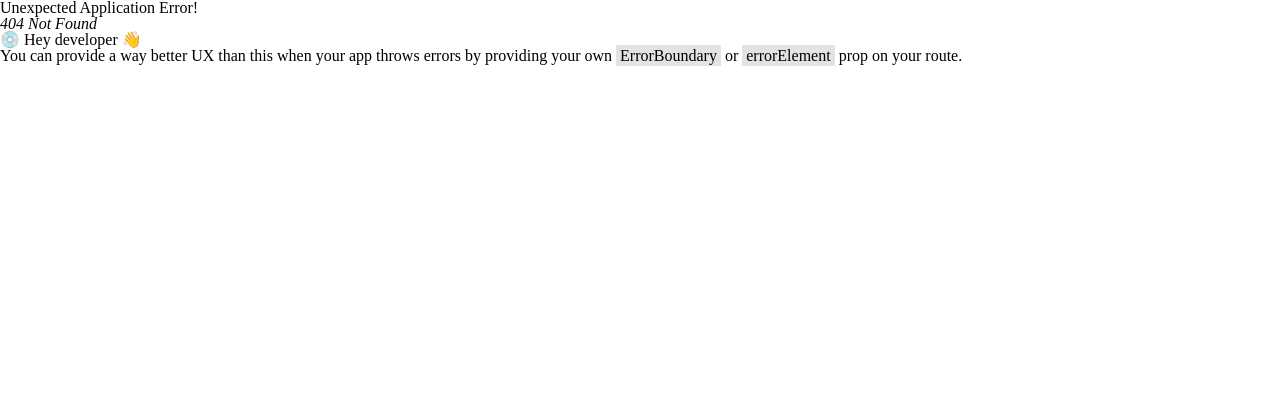
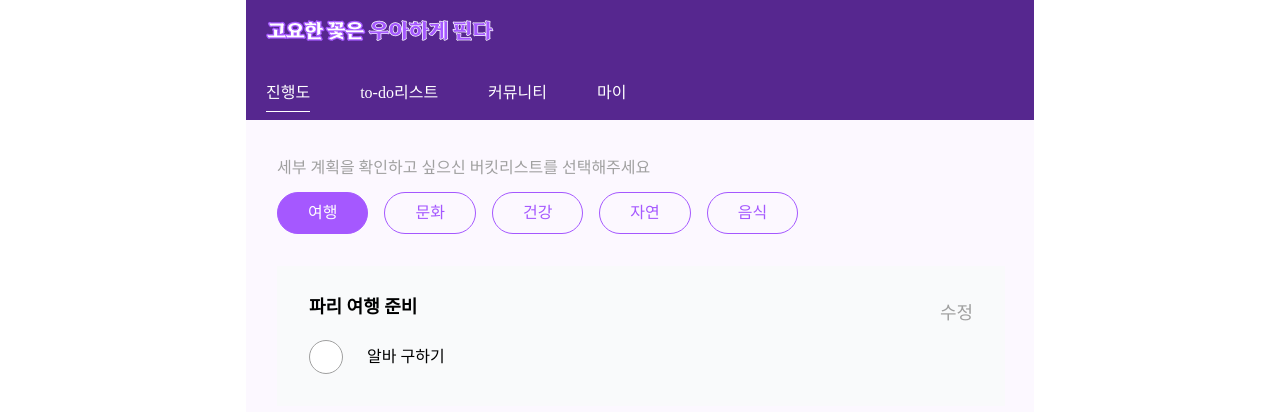
Before and after one commit to Silent-flowers-bloom-gracefully/front, a React (Vite) app: page /todolist in a window 1280 px wide. Before the commit this address had no page. Shown: the top 412 px of the page. Built offline with nearby package versions, Linux system fonts and the light colour scheme.

Commit message:
feat :: todolist 탭

```diff
--- a/src/App.tsx
+++ b/src/App.tsx
@@ -3,7 +3,7 @@ import Header from './components/Header';
 
 export default function App() {
   const location = useLocation();
-  const showHeaderPaths = ['/진행도', 'todo리스트', '커뮤니티', '마이']; // 나중에 실제 경로로 변경 필요
+  const showHeaderPaths = ['/진행도', '/todolist', '커뮤니티', '마이']; // 나중에 실제 경로로 변경 필요
   const shouldShowHeader = showHeaderPaths.includes(location.pathname);
 
   console.log(shouldShowHeader);
--- /dev/null
+++ b/src/assets/check.tsx
@@ -0,0 +1,16 @@
+const Check = () => (
+  <svg
+    width="22"
+    height="22"
+    viewBox="0 0 22 22"
+    fill="none"
+    xmlns="http://www.w3.org/2000/svg"
+  >
+    <path
+      d="M8.93782 13.6529L16.0747 6.51606C16.2431 6.34764 16.4396 6.26343 16.6641 6.26343C16.8887 6.26343 17.0852 6.34764 17.2536 6.51606C17.422 6.68448 17.5062 6.88462 17.5062 7.11648C17.5062 7.34834 17.422 7.5482 17.2536 7.71606L9.52729 15.4634C9.35887 15.6318 9.16238 15.7161 8.93782 15.7161C8.71325 15.7161 8.51676 15.6318 8.34834 15.4634L4.72729 11.8424C4.55887 11.674 4.47803 11.4741 4.48476 11.2428C4.4915 11.0115 4.57936 10.8114 4.74834 10.6424C4.91732 10.4734 5.11747 10.3892 5.34876 10.3897C5.58006 10.3903 5.77992 10.4745 5.94834 10.6424L8.93782 13.6529Z"
+      fill="white"
+    />
+  </svg>
+);
+
+export default Check;
--- /dev/null
+++ b/src/components/Container.tsx
@@ -0,0 +1,38 @@
+import styled from 'styled-components';
+
+interface PropsType {
+  children?: React.ReactNode;
+}
+
+const Container = ({ children }: PropsType) => {
+  return (
+    <Background>
+      <main>{children}</main>
+    </Background>
+  );
+};
+
+const Background = styled.div`
+  width: 100%;
+  height: 100vh;
+  background-color: #ffffff;
+  display: flex;
+  align-items: center;
+  justify-content: center;
+
+  & > main {
+    position: relative;
+    display: flex;
+    flex-direction: column;
+    justify-content: center;
+    align-items: center;
+    width: 788px;
+    height: 100%;
+    background-color: #fcf8ff;
+    border: 0px 1px 0px 1px solid #e3e3e3;
+    padding-top: 120px;
+    box-sizing: border-box;
+  }
+`;
+
+export default Container;
--- /dev/null
+++ b/src/components/button/CheckBox.tsx
@@ -0,0 +1,46 @@
+import { useState } from 'react';
+import styled from 'styled-components';
+import Check from '../../assets/check';
+
+interface PropsType {
+  onClick?: () => void;
+  width?: string;
+  height?: string;
+}
+
+const CheckBox = ({ onClick, width = '32px', height = '32px' }: PropsType) => {
+  const [state, setState] = useState<boolean>(false);
+  const handleClick = () => {
+    onClick && onClick();
+    setState(!state);
+  };
+
+  return (
+    <Container
+      onClick={handleClick}
+      width={width}
+      height={height}
+      isClicked={state}
+    >
+      <Check />
+    </Container>
+  );
+};
+
+const Container = styled.div<{
+  width: string;
+  height: string;
+  isClicked: boolean;
+}>`
+  width: ${({ width }) => width};
+  height: ${({ height }) => height};
+  border-radius: 100%;
+  background-color: ${({ isClicked }) => (isClicked ? '#26EA6A' : '#fff')};
+  border: 1px solid #a0a0a0;
+  display: flex;
+  justify-content: center;
+  align-items: center;
+  cursor: pointer;
+`;
+
+export default CheckBox;
--- /dev/null
+++ b/src/pages/Todolist.tsx
@@ -0,0 +1,115 @@
+import styled from 'styled-components';
+import Container from '../components/Container';
+import { useState } from 'react';
+import CheckBox from '../components/button/CheckBox';
+
+type Category = '여행' | '문화' | '건강' | '자연' | '음식';
+
+const CategoryItem: Category[] = ['여행', '문화', '건강', '자연', '음식'];
+
+const Todolist = () => {
+  const [selectCategory, setSelectCategory] = useState<Category>('여행');
+
+  const handleCategoryClick = (category: Category) => {
+    setSelectCategory(category);
+  };
+
+  return (
+    <Container>
+      <Wrapper>
+        <Categories>
+          <p>세부 계획을 확인하고 싶으신 버킷리스트를 선택해주세요</p>
+          <ul>
+            {CategoryItem.map(category => (
+              <Category
+                isSelect={selectCategory === category}
+                onClick={() => handleCategoryClick(category)}
+              >
+                {category}
+              </Category>
+            ))}
+          </ul>
+        </Categories>
+        <BucketList>
+          <BucketListTitle>
+            <p>파리 여행 준비</p>
+            <button>수정</button>
+          </BucketListTitle>
+          <TodoList>
+            <CheckBox />
+            <span>알바 구하기</span>
+          </TodoList>
+        </BucketList>
+      </Wrapper>
+    </Container>
+  );
+};
+
+export default Todolist;
+
+const Categories = styled.section`
+  display: flex;
+  flex-direction: column;
+  gap: 16px;
+
+  & > p {
+    color: #a0a0a0;
+  }
+
+  & > ul {
+    display: flex;
+    gap: 16px;
+  }
+`;
+
+interface CategoryProps {
+  isSelect: boolean;
+}
+
+const Category = styled.li<CategoryProps>`
+  padding: 12px 30px;
+  border: 1px solid #a558ff;
+  border-radius: 25px;
+  cursor: pointer;
+  color: ${({ isSelect }) => (isSelect ? 'white' : '#a558ff')};
+  background-color: ${({ isSelect }) => (isSelect ? '#a558ff' : 'transfer')};
+`;
+
+const Wrapper = styled.div`
+  width: calc(100% - 62px);
+  height: calc(100% - 80px);
+  display: flex;
+  flex-direction: column;
+  gap: 32px;
+`;
+
+const BucketList = styled.section`
+  width: calc(100% - 62px);
+  display: flex;
+  flex-direction: column;
+  gap: 16px;
+  background-color: #f9fafb;
+  padding: 32px;
+`;
+
+const BucketListTitle = styled.div`
+  display: flex;
+  justify-content: space-between;
+  font-size: large;
+  font-weight: bold;
+
+  & > button {
+    border: 0;
+    background-color: transparent;
+    font-size: large;
+    color: #a0a0a0;
+    cursor: pointer;
+    padding: 0;
+  }
+`;
+
+const TodoList = styled.div`
+  display: flex;
+  align-items: center;
+  gap: 24px;
+`;
```
Also changed, not shown: src/router.tsx (+12 -1 lines).
